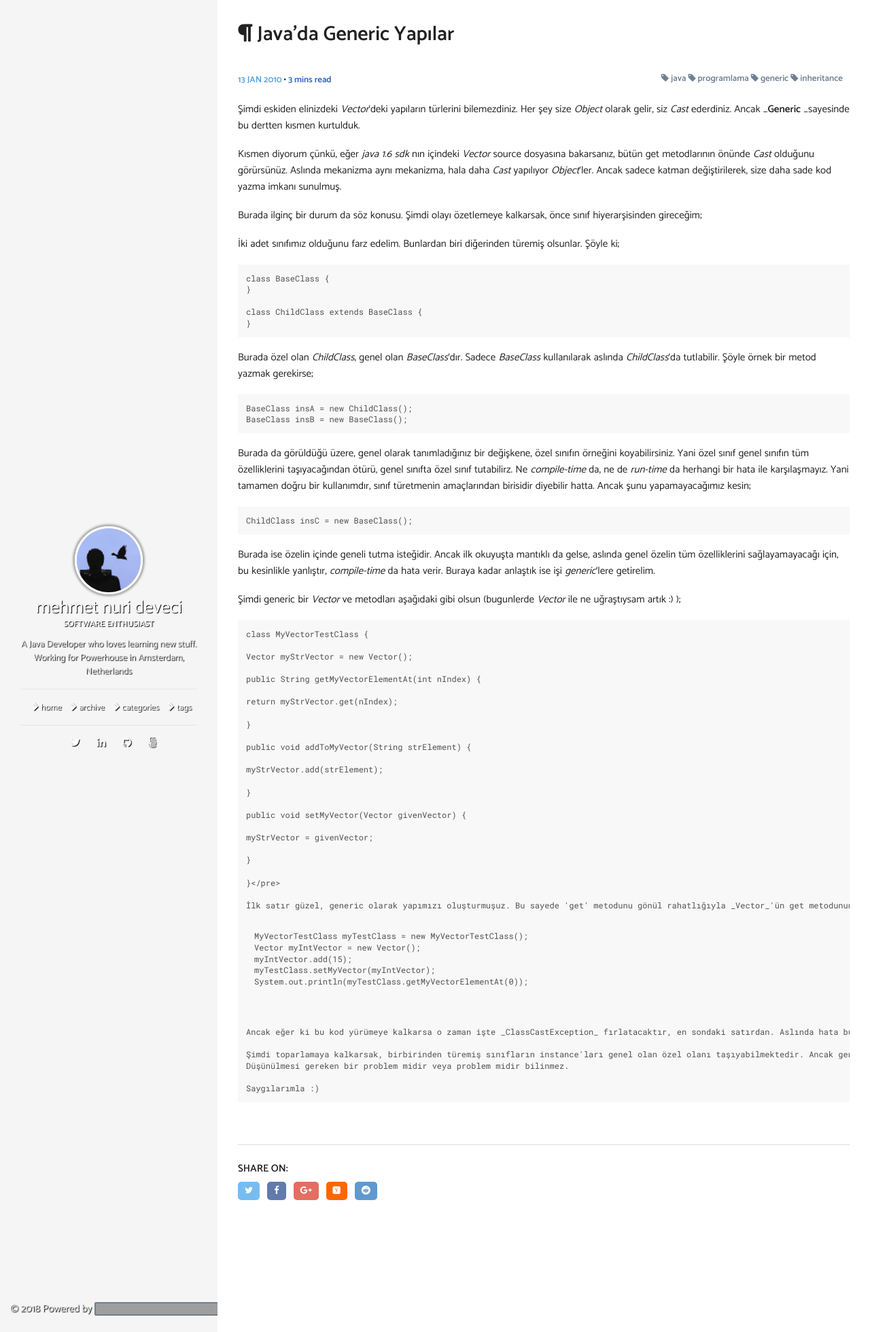
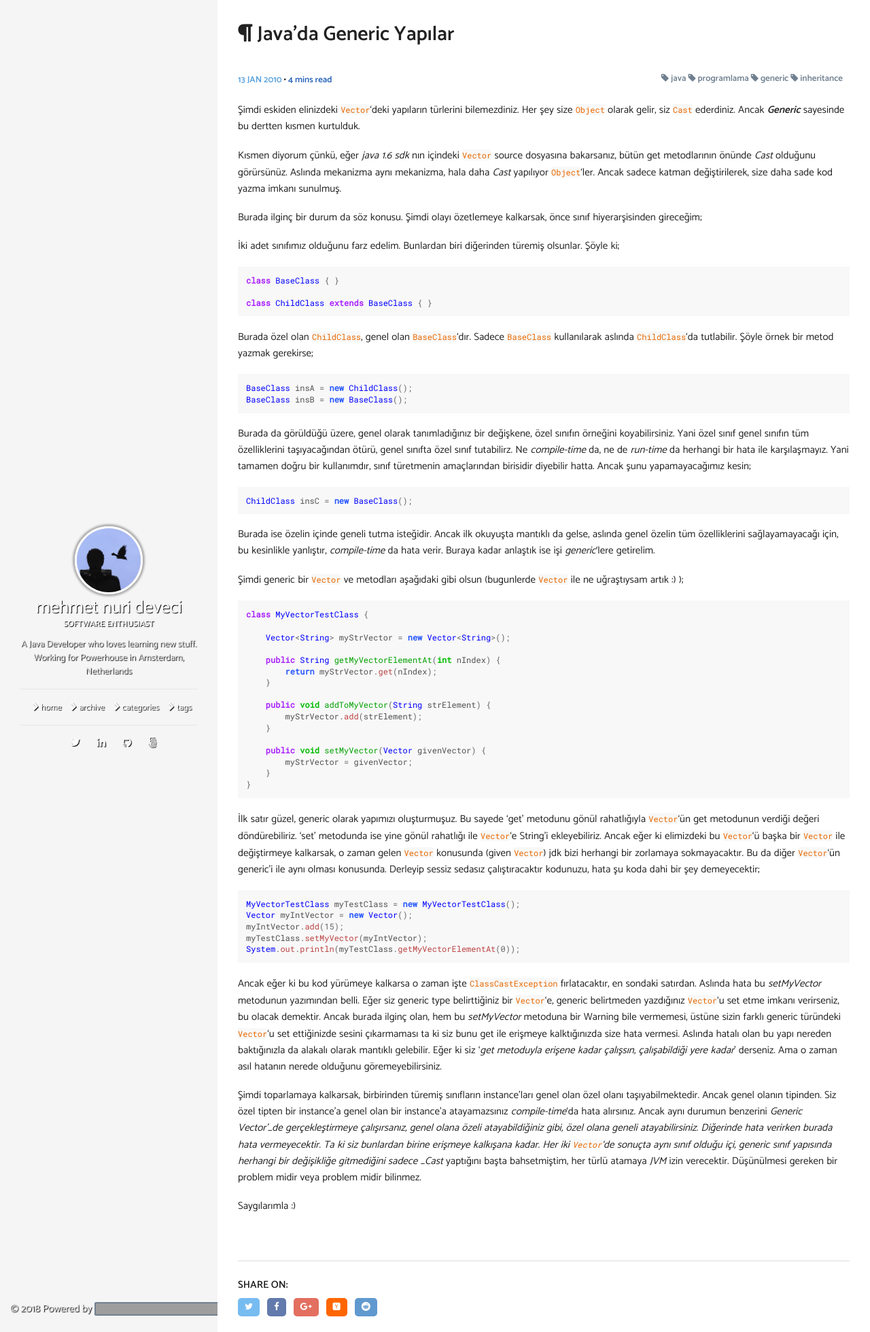
Before and after one commit to mndeveci/mndeveci.github.io, a Jekyll site: the page built from _posts/2010-01-13-java_da_generic_yapilar.md, in a window 1280 px wide. Shown: the whole page at 68% size. Built offline with Jekyll 4.4.1, drawn with Linux system fonts in a browser that asks for light colours; nearby versions of some CDN libraries; comment, search, counter and statistics services are not loaded; grey boxes are pictures that could not be loaded.

````diff
--- a/_posts/2010-01-13-java_da_generic_yapilar.md
+++ b/_posts/2010-01-13-java_da_generic_yapilar.md
@@ -6,71 +6,72 @@ categories: [Programming]
 tags: [java, programlama, generic, inheritance]
 comments: true
 ---
-Şimdi eskiden elinizdeki _Vector_'deki yapıların türlerini bilemezdiniz. Her şey size _Object_ olarak gelir, siz _Cast_ ederdiniz. Ancak _**Generic** _sayesinde bu dertten kısmen kurtulduk.
+Şimdi eskiden elinizdeki `Vector`'deki yapıların türlerini bilemezdiniz. Her şey size `Object` olarak gelir, siz `Cast` ederdiniz. Ancak _**Generic**_ sayesinde bu dertten kısmen kurtulduk.
 
 <!--more-->
 
-Kısmen diyorum çünkü, eğer _java 1.6 sdk_ nın içindeki _Vector_ source dosyasına bakarsanız, bütün get metodlarının önünde _Cast_ olduğunu görürsünüz. Aslında mekanizma aynı mekanizma, hala daha _Cast_ yapılıyor _Object_'ler. Ancak sadece katman değiştirilerek, size daha sade kod yazma imkanı sunulmuş.
+Kısmen diyorum çünkü, eğer _java 1.6 sdk_ nın içindeki `Vector` source dosyasına bakarsanız, bütün get metodlarının önünde _Cast_ olduğunu görürsünüz. Aslında mekanizma aynı mekanizma, hala daha _Cast_ yapılıyor `Object`'ler. Ancak sadece katman değiştirilerek, size daha sade kod yazma imkanı sunulmuş.
 
 Burada ilginç bir durum da söz konusu. Şimdi olayı özetlemeye kalkarsak, önce sınıf hiyerarşisinden gireceğim;
 
 İki adet sınıfımız olduğunu farz edelim. Bunlardan biri diğerinden türemiş olsunlar. Şöyle ki;
 
-<pre class="prettyprint">class BaseClass {
-}
+```java
+class BaseClass { }
 
-class ChildClass extends BaseClass {
-}</pre>
+class ChildClass extends BaseClass { }
+```
 
-Burada özel olan _ChildClass_, genel olan _BaseClass_'dır. Sadece _BaseClass_ kullanılarak aslında _ChildClass_'da tutlabilir. Şöyle örnek bir metod yazmak gerekirse;
+Burada özel olan `ChildClass`, genel olan `BaseClass`'dır. Sadece `BaseClass` kullanılarak aslında `ChildClass`'da tutlabilir. Şöyle örnek bir metod yazmak gerekirse;
 
-<pre class="prettyprint">BaseClass insA = new ChildClass();
-BaseClass insB = new BaseClass();</pre>
+```java
+BaseClass insA = new ChildClass();
+BaseClass insB = new BaseClass();
+```
 
 Burada da görüldüğü üzere, genel olarak tanımladığınız bir değişkene, özel sınıfın örneğini koyabilirsiniz. Yani özel sınıf genel sınıfın tüm özelliklerini taşıyacağından ötürü, genel sınıfta özel sınıf tutabilirz. Ne _compile-time_ da, ne de _run-time_ da herhangi bir hata ile karşılaşmayız. Yani tamamen doğru bir kullanımdır, sınıf türetmenin amaçlarından birisidir diyebilir hatta. Ancak şunu yapamayacağımız kesin;
 
-<pre class="prettyprint">ChildClass insC = new BaseClass();</pre>
+```java
+ChildClass insC = new BaseClass();
+```
 
 Burada ise özelin içinde geneli tutma isteğidir. Ancak ilk okuyuşta mantıklı da gelse, aslında genel özelin tüm özelliklerini sağlayamayacağı için, bu kesinlikle yanlıştır, _compile-time_ da hata verir.
 Buraya kadar anlaştık ise işi _generic_'lere getirelim.
 
-Şimdi generic bir _Vector_ ve metodları aşağıdaki gibi olsun (bugunlerde _Vector_ ile ne uğraştıysam artık :) );
+Şimdi generic bir `Vector` ve metodları aşağıdaki gibi olsun (bugunlerde `Vector` ile ne uğraştıysam artık :) );
 
-<pre class="prettyprint">class MyVectorTestClass {
+```java
+class MyVectorTestClass {
 
-Vector<String> myStrVector = new Vector<String>();
+    Vector<String> myStrVector = new Vector<String>();
 
-public String getMyVectorElementAt(int nIndex) {
+    public String getMyVectorElementAt(int nIndex) {
+        return myStrVector.get(nIndex);
+    }
 
-return myStrVector.get(nIndex);
+    public void addToMyVector(String strElement) {
+        myStrVector.add(strElement);
+    }
 
+    public void setMyVector(Vector givenVector) {
+        myStrVector = givenVector;
+    }
 }
+```
 
-public void addToMyVector(String strElement) {
+İlk satır güzel, generic olarak yapımızı oluşturmuşuz. Bu sayede 'get' metodunu gönül rahatlığıyla `Vector`'ün get metodunun verdiği değeri döndürebiliriz. 'set' metodunda ise yine gönül rahatlığı ile `Vector`'e String'i ekleyebiliriz. Ancak eğer ki elimizdeki bu `Vector`'ü başka bir `Vector` ile değiştirmeye kalkarsak, o zaman gelen `Vector` konusunda (given `Vector`) jdk bizi herhangi bir zorlamaya sokmayacaktır. Bu da diğer `Vector`'ün generic'i ile aynı olması konusunda. Derleyip sessiz sedasız çalıştıracaktır kodunuzu, hata şu koda dahi bir şey demeyecektir;
 
-myStrVector.add(strElement);
-
-}
-
-public void setMyVector(Vector givenVector) {
-
-myStrVector = givenVector;
-
-}
-
-}</pre>
-
-İlk satır güzel, generic olarak yapımızı oluşturmuşuz. Bu sayede 'get' metodunu gönül rahatlığıyla _Vector_'ün get metodunun verdiği değeri döndürebiliriz. 'set' metodunda ise yine gönül rahatlığı ile _Vector_'e String'i ekleyebiliriz. Ancak eğer ki elimizdeki bu _Vector_'ü başka bir _Vector_ ile değiştirmeye kalkarsak, o zaman gelen _Vector_ konusunda (given_Vector_) jdk bizi herhangi bir zorlamaya sokmayacaktır. Bu da diğer _Vector_'ün generic'i ile aynı olması konusunda. Derleyip sessiz sedasız çalıştıracaktır kodunuzu, hata şu koda dahi bir şey demeyecektir;
-
-<pre class="prettyprint">MyVectorTestClass myTestClass = new MyVectorTestClass();
+```java
+MyVectorTestClass myTestClass = new MyVectorTestClass();
 Vector myIntVector = new Vector();
 myIntVector.add(15);
 myTestClass.setMyVector(myIntVector);
-System.out.println(myTestClass.getMyVectorElementAt(0));</pre>
+System.out.println(myTestClass.getMyVectorElementAt(0));
+```
 
-Ancak eğer ki bu kod yürümeye kalkarsa o zaman işte _ClassCastException_ fırlatacaktır, en sondaki satırdan. Aslında hata bu _setMyVector_ metodunun yazımından belli. Eğer siz generic type belirttiğiniz bir _Vector_'e, generic belirtmeden yazdığınız _Vector_'u set etme imkanı verirseniz, bu olacak demektir. Ancak burada ilginç olan, hem bu _setMyVector_ metoduna bir Warning bile vermemesi, üstüne sizin farklı generic türündeki _Vector_'u set ettiğinizde sesini çıkarmaması ta ki siz bunu get ile erişmeye kalktığınızda size hata vermesi. Aslında hatalı olan bu yapı nereden baktığınızla da alakalı olarak mantıklı gelebilir. Eğer ki siz '_get metoduyla erişene kadar çalışsın, çalışabildiği yere kadar_' derseniz. Ama o zaman asıl hatanın nerede olduğunu göremeyebilirsiniz.
+Ancak eğer ki bu kod yürümeye kalkarsa o zaman işte `ClassCastException` fırlatacaktır, en sondaki satırdan. Aslında hata bu _setMyVector_ metodunun yazımından belli. Eğer siz generic type belirttiğiniz bir `Vector`'e, generic belirtmeden yazdığınız `Vector`'u set etme imkanı verirseniz, bu olacak demektir. Ancak burada ilginç olan, hem bu _setMyVector_ metoduna bir Warning bile vermemesi, üstüne sizin farklı generic türündeki `Vector`'u set ettiğinizde sesini çıkarmaması ta ki siz bunu get ile erişmeye kalktığınızda size hata vermesi. Aslında hatalı olan bu yapı nereden baktığınızla da alakalı olarak mantıklı gelebilir. Eğer ki siz '_get metoduyla erişene kadar çalışsın, çalışabildiği yere kadar_' derseniz. Ama o zaman asıl hatanın nerede olduğunu göremeyebilirsiniz.
 
-Şimdi toparlamaya kalkarsak, birbirinden türemiş sınıfların instance'ları genel olan özel olanı taşıyabilmektedir. Ancak genel olanın tipinden. Siz özel tipten bir instance'a genel olan bir instance'a atayamazsınız _compile-time_'da hata alırsınız. Ancak aynı durumun benzerini _Generic Vector'_de gerçekleştirmeye çalışırsanız, genel olana özeli atayabildiğiniz gibi, özel olana geneli atayabilirsiniz. Diğerinde hata verirken burada hata vermeyecektir. Ta ki siz bunlardan birine erişmeye kalkışana kadar. Her iki _Vector_'de sonuçta aynı sınıf olduğu içi, generic sınıf yapısında herhangi bir değişikliğe gitmediğini sadece _Cast_ yaptığını başta bahsetmiştim, her türlü atamaya _JVM_ izin verecektir.
+Şimdi toparlamaya kalkarsak, birbirinden türemiş sınıfların instance'ları genel olan özel olanı taşıyabilmektedir. Ancak genel olanın tipinden. Siz özel tipten bir instance'a genel olan bir instance'a atayamazsınız _compile-time_'da hata alırsınız. Ancak aynı durumun benzerini _Generic Vector'_de gerçekleştirmeye çalışırsanız, genel olana özeli atayabildiğiniz gibi, özel olana geneli atayabilirsiniz. Diğerinde hata verirken burada hata vermeyecektir. Ta ki siz bunlardan birine erişmeye kalkışana kadar. Her iki `Vector`'de sonuçta aynı sınıf olduğu içi, generic sınıf yapısında herhangi bir değişikliğe gitmediğini sadece _Cast_ yaptığını başta bahsetmiştim, her türlü atamaya _JVM_ izin verecektir.
 Düşünülmesi gereken bir problem midir veya problem midir bilinmez.
 
 Saygılarımla :)
````
Also changed, not shown: _posts/2010-01-13-java_call_stack_i_arttirmak.md (+11 -5 lines), _posts/2010-03-02-saydam_ve_sekillendirilmis_pencere.md (+46 -67 lines), img/post/translucent.png (added).
